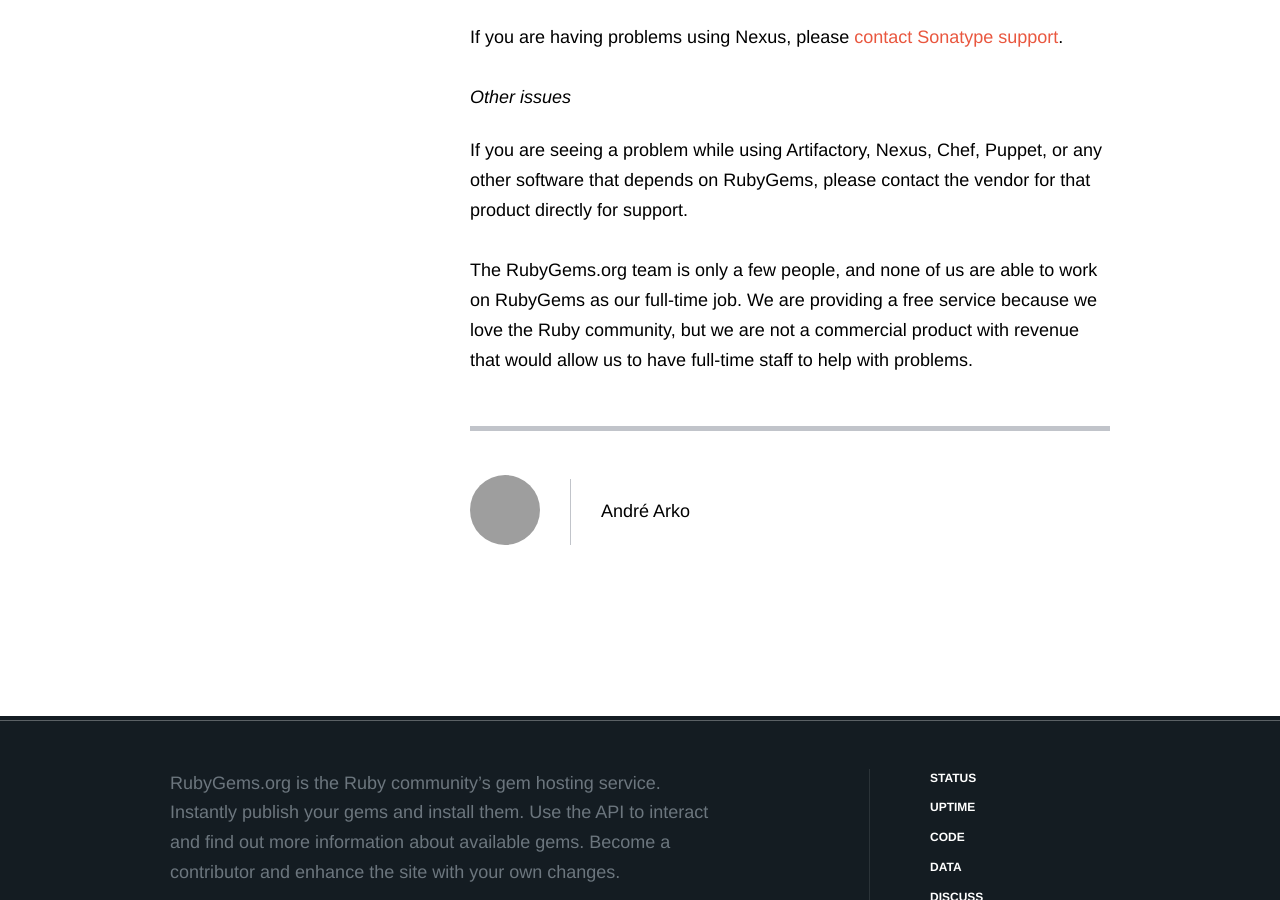
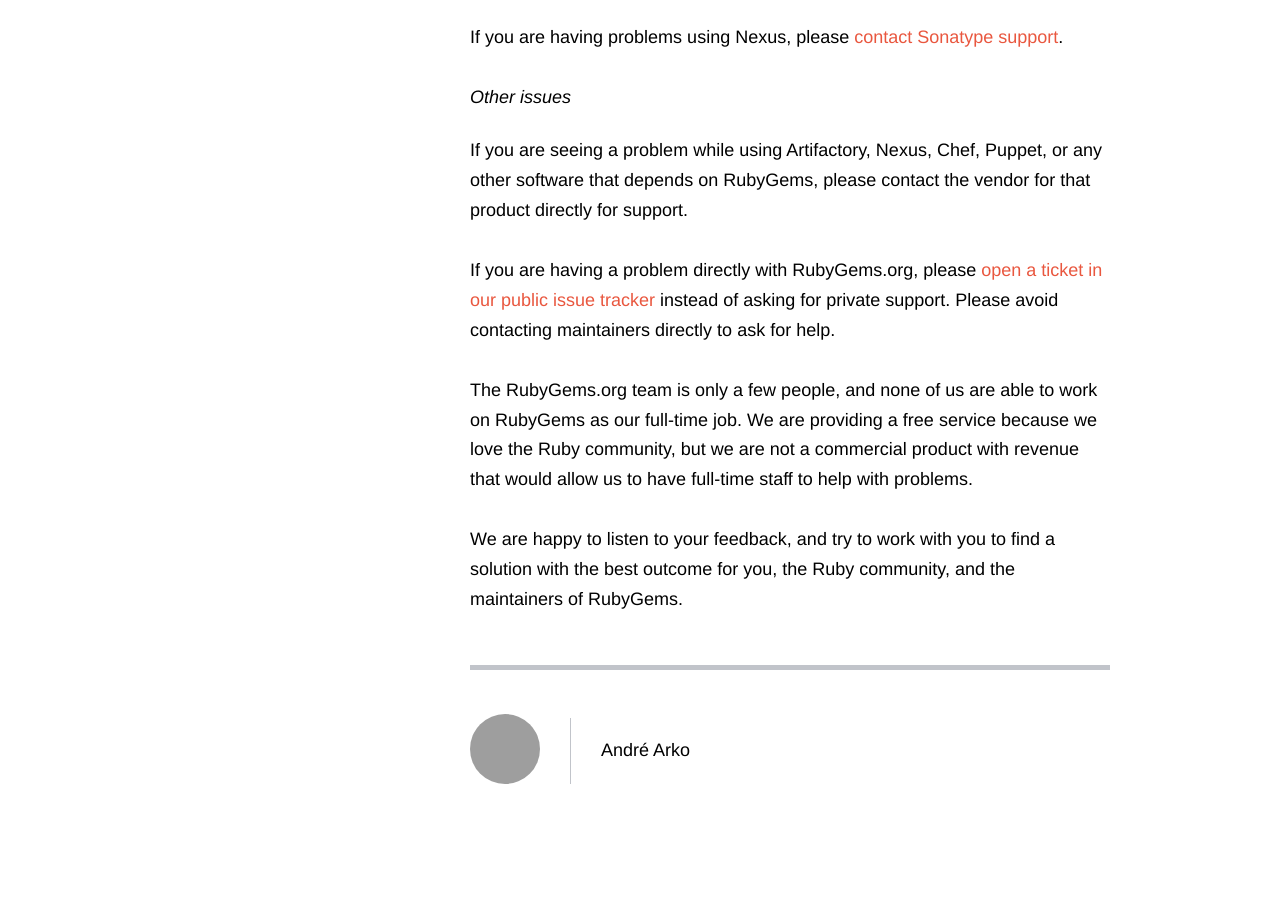
Before and after one commit to rubygems/rubygems.github.io, a Jekyll site: the page built from _posts/2023-04-07-dependency-api-deprecation-delayed.md, in a window 1280 px wide and 900 px high, scrolled down 2317 px. Built offline with Jekyll 4.4.1, drawn with Linux system fonts in a browser that asks for light colours; comment, search, counter and statistics services are not loaded; grey boxes are pictures that could not be loaded.

Commit message:
address feedback

```diff
--- a/_posts/2023-04-07-dependency-api-deprecation-delayed.md
+++ b/_posts/2023-04-07-dependency-api-deprecation-delayed.md
@@ -44,7 +44,7 @@
 
 ### Artifactory issues
 
-JFrog has already posted [an official solution to the problem](), which consists of enabling a single configuration flag in Artifactory to provide the newer compact index format instead.
+JFrog has already posted [an official solution to the problem](https://jfrog.com/help/r/artifactory-rubygems-org-dependency-api-deprecation), which consists of enabling a single configuration flag in Artifactory to provide the newer compact index format instead.
 
 There is [a public Jira ticket](https://jfrog.atlassian.net/browse/RTFACT-29525) that includes discussion of the problem, as well as an nginx or apache-based workaround that can also be applied.
 
@@ -60,4 +60,8 @@
 
 If you are seeing a problem while using Artifactory, Nexus, Chef, Puppet, or any other software that depends on RubyGems, please contact the vendor for that product directly for support.
 
+If you are having a problem directly with RubyGems.org, please [open a ticket in our public issue tracker](https://github.com/rubygems/rubygems.org/issues) instead of asking for private support. Please avoid contacting maintainers directly to ask for help.
+
 The RubyGems.org team is only a few people, and none of us are able to work on RubyGems as our full-time job. We are providing a free service because we love the Ruby community, but we are not a commercial product with revenue that would allow us to have full-time staff to help with problems.
+
+We are happy to listen to your feedback, and try to work with you to find a solution with the best outcome for you, the Ruby community, and the maintainers of RubyGems.
```
